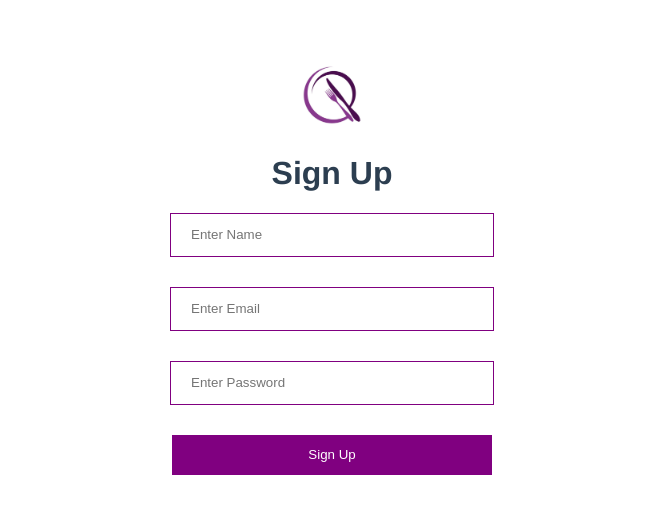
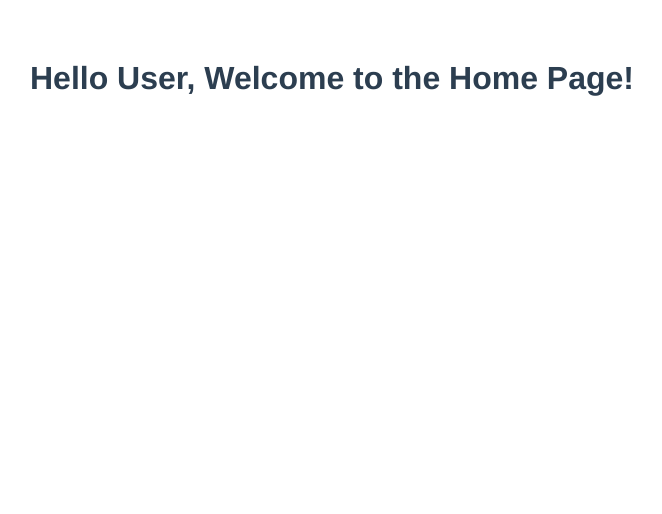
Before and after one commit to Rashini1998/Resto-App-VueJS, a Vue app: page / in a window 1280 px wide. Shown: the top 514 px of the page, without its empty margins (308-970 px from the left). Built offline with nearby package versions, Linux system fonts and the light colour scheme.

Commit message:
Set-up Routing and Home Component

```diff
--- a/package.json
+++ b/package.json
@@ -10,7 +10,8 @@
   "dependencies": {
     "axios": "^1.7.9",
     "core-js": "^3.8.3",
-    "vue": "^3.2.13"
+    "vue": "^3.2.13",
+    "vue-router": "^4.0.13"
   },
   "devDependencies": {
     "@babel/core": "^7.12.16",
--- a/src/App.vue
+++ b/src/App.vue
@@ -1,14 +1,13 @@
 <template>
-  <SignUp/>
+  <router-view/>
+  <!-- <SignUp/> -->
 </template>
 
 <script>
-import SignUp from './components/SignUp.vue';
+
 export default {
   name: 'App',
-  components:{
-    SignUp
-  }
+
 
 }
 </script>
--- /dev/null
+++ b/src/components/HomePage.vue
@@ -0,0 +1,9 @@
+<template>
+    <h1>Hello User, Welcome to the Home Page!</h1>
+</template>
+<script>
+    export default{
+        name:"HomePage"
+    }
+</script>
+<style></style>
--- a/src/components/SignUp.vue
+++ b/src/components/SignUp.vue
@@ -29,8 +29,8 @@
 
             console.warn(result);
             if(result.status==201){
-                alert("sign up done!");
                 localStorage.setItem("user-info",JSON.stringify(result.data))
+                this.$router.push({name:"HomePage"})
             }
         }
     }
--- a/src/main.js
+++ b/src/main.js
@@ -1,4 +1,5 @@
 import { createApp } from 'vue'
 import App from './App.vue'
+import router from './routers'
 
-createApp(App).mount('#app')
+createApp(App).use(router).mount('#app')
--- /dev/null
+++ b/src/routers.js
@@ -0,0 +1,25 @@
+import HomePage from "./components/HomePage.vue";
+import SignUp from "./components/SignUp.vue";
+import { createRouter, createWebHistory } from 'vue-router'
+
+const routes = [
+    {
+        name: "HomePage",
+        component: HomePage,
+        path: '/'
+    },
+    {
+        name: "SignUp",
+        component: SignUp,
+        path: '/sign-up'
+    }
+
+
+];
+
+const router = createRouter({
+    history: createWebHistory(),
+    routes
+})
+
+export default router;
```
Also changed, not shown: 1 other file (tests, documents, lock files or other folders).
